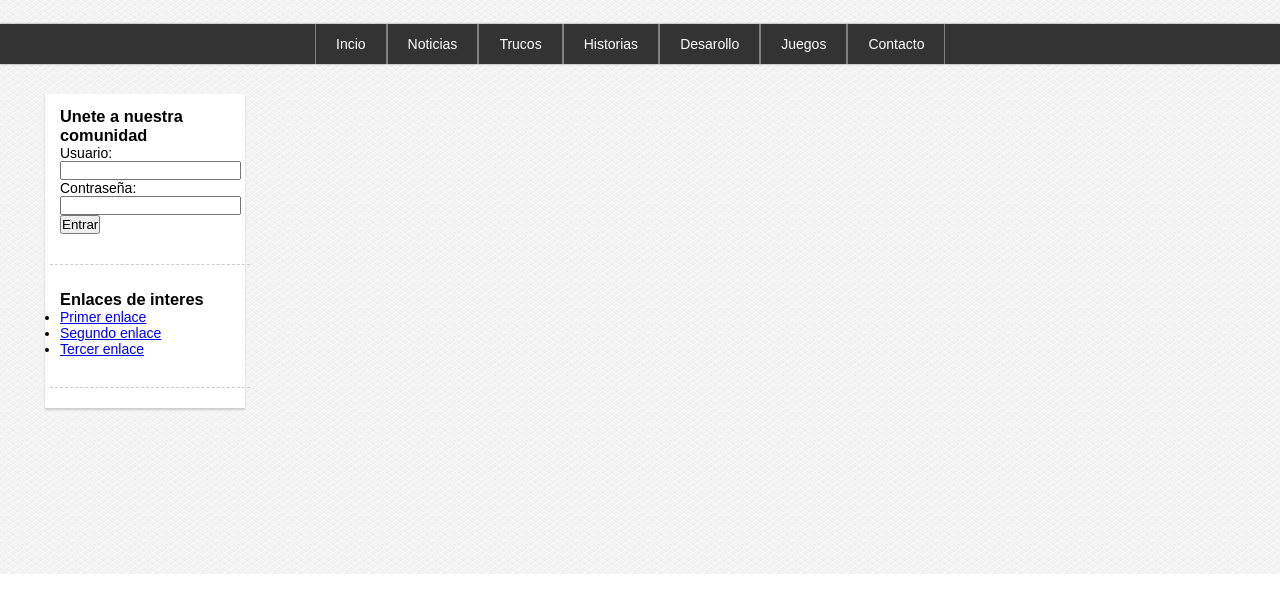
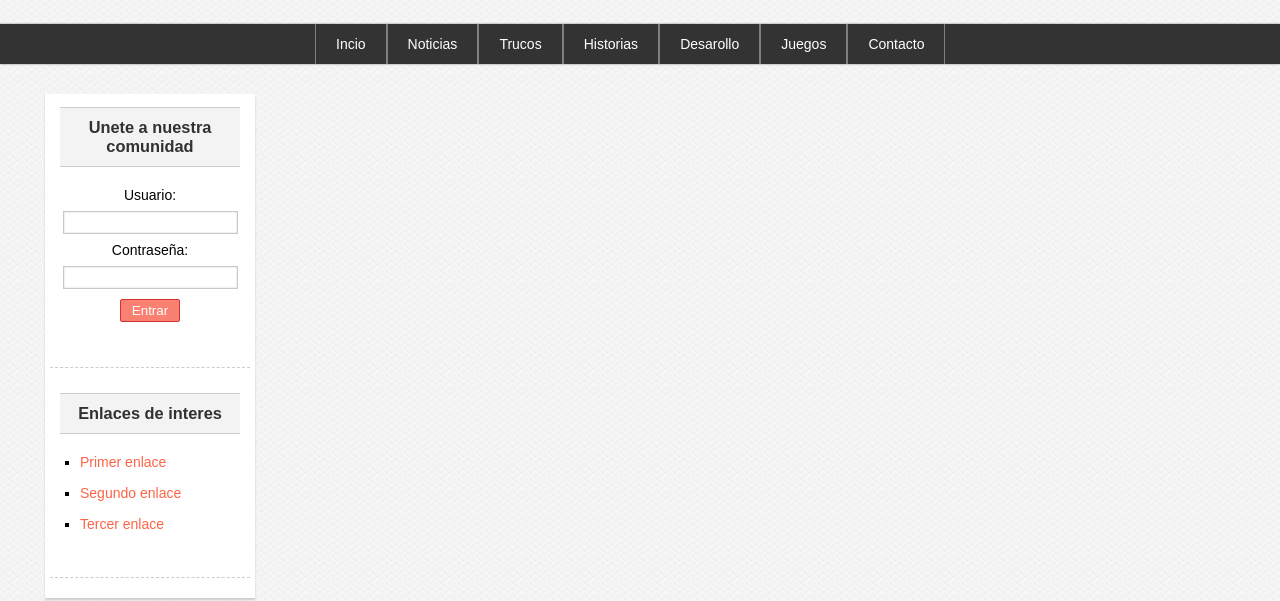
Before and after one commit to ARLEY09/PROYECTO-GAMER-NEWS, a plain HTML site: page index.html in a window 1280 px wide. Shown: the part 226-827 px from the top of the page. Before the commit the page ends 800 px from the top, so only its background shows below. Drawn offline with Linux system fonts and the light colour scheme.

Commit message:
BARRA LATERAL 90%

```diff
--- a/css/styles.css
+++ b/css/styles.css
@@ -19,6 +19,66 @@
 body{
     background-image: url("../img/paven.png");
 }
+
+a{
+    color: tomato;
+    text-decoration: none;
+}
+
+a:hover{
+    color: rgb(224, 108, 0);
+}
+
+
+
+/*FORMULARIO*/
+
+input[type="text"],
+input[type="email"],
+input[type="password"],
+select{
+    border: 1px solid #c9c9c9;
+    box-shadow: 0px 0px 2px #cccccc inset;
+    background-color: white;
+    padding: 1px;
+    padding-top: 3px;
+    padding-bottom: 3px;
+    color: gray;
+    transition: 300ms;
+}
+
+input[type="text"]:focus,
+input[type="email"]:focus,
+input[type="password"]:focus,
+select:focus{
+    border: 1px solid rgb(212, 51, 51);
+    color: black;
+}
+
+input[type="button"],
+input[type="submit"],
+input[type="reset"],
+button{
+    display: block;
+    border-radius: 2px;
+    border: 1px solid rgb(212, 51, 51);
+    width: 60px;
+    padding: 3px;
+    background-color: salmon;
+    cursor: pointer;
+    color: white;
+}
+
+input[type="button"]:hover,
+input[type="submit"]:hover,
+input[type="reset"]:hover,
+button:hover{
+    box-shadow: 0px 0px 2px gray;
+    text-shadow: #cccccc;
+}
+
+/*----------*/
+
 
 
 /*--------------------CABECERA--------------------*/
@@ -165,8 +225,9 @@ header h1 a{
 
 /*Barra Lateral*/
 
-#aside{
- width: 200px;
+#aside, #frase{
+    clear: both;
+    width: 210px;
     float: left;
     margin: 30px;
     background-color: white;
@@ -192,4 +253,58 @@ header h1 a{
     margin-bottom: 20px;
 }
 
+aside h3{
+    display: block;
+    width: 100%;
+    color:  rgb(49, 49, 49);
+    text-align: center;
+    padding-top: 10px;
+    padding-bottom: 10px;
+    margin-bottom: 20px;
+    background-color: #f2f3f2;
+    border: 1px solid #cccccc;
+    border-left: none;
+    border-right: none;
+}
+
+#aside li{
+    margin-top: 8px;
+    margin-bottom: 5px;
+    margin-left: 20px;
+    list-style: square;
+}
+
+#frase{
+    width: 190px;
+    padding: 10px;
+    font-size: 14px;
+    font-family: sans-serif;
+}
+
+/*FORMULARIOS BARRA LATERAL*/
+
+#aside div label,
+#aside div input[type="text"],
+#aside div input[type="email"],
+#aside div input[type="password"],
+#aside div a{
+    display: block;
+    width: 95%;
+    margin-top: 8px;
+    margin-bottom: 8px;
+}
+
+#aside div input[type="button"],
+#aside div input[type="submit"],
+#aside div a{
+    margin-top: 10px;
+    margin-bottom: 15px;
+}
+
+#aside input,
+#aside label{
+    margin: 0px auto;
+    text-align: center;
+}
+
 /*-------------------------------------------------*/
--- a/index.html
+++ b/index.html
@@ -77,10 +77,10 @@
                 <h3>Unete a nuestra comunidad</h3>
                 <form>
                     <label>Usuario: </label>
-                    <input type="text"/>
+                    <input type="text" />
 
                     <label>Contraseña: </label>
-                    <input type="passaeord" />
+                    <input type="password" />
 
                     <input type="submit" value="Entrar" />
                 </form>
@@ -101,6 +101,14 @@
                 </ul>
             </div>
         </aside>
+
+        <aside id="frase">
+            Lorem Ipsum is simply dummy text of the printing and typesetting industry. Lorem Ipsum has been the
+            industry's standard dummy text ever since the 1500s, when an unknown printer took a galley of type and
+            scrambled it to make a type specimen book.
+            <a href="#">Leer más</a>
+        </aside>
+
         <!--Fin Barra Lateral-->
 
     </div>
```
Lines whose indentation alone changed are shown as unchanged.
